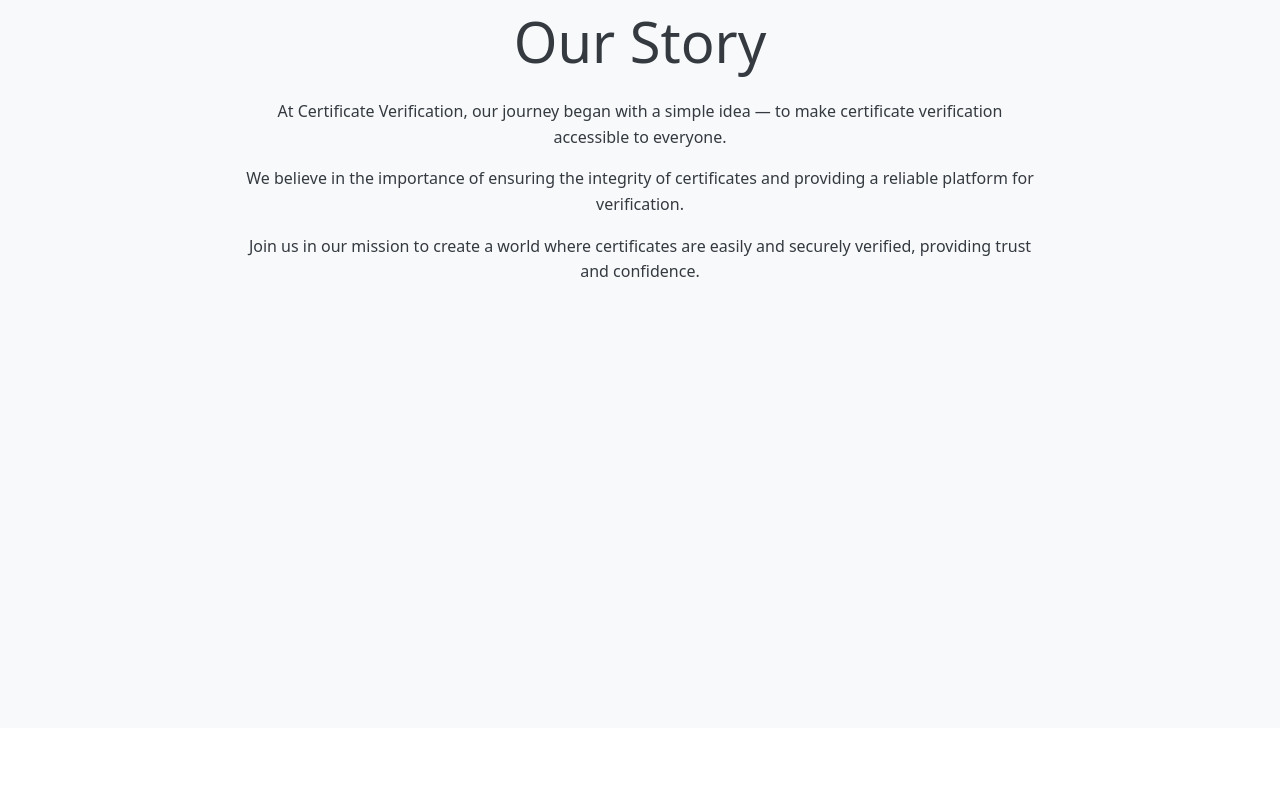
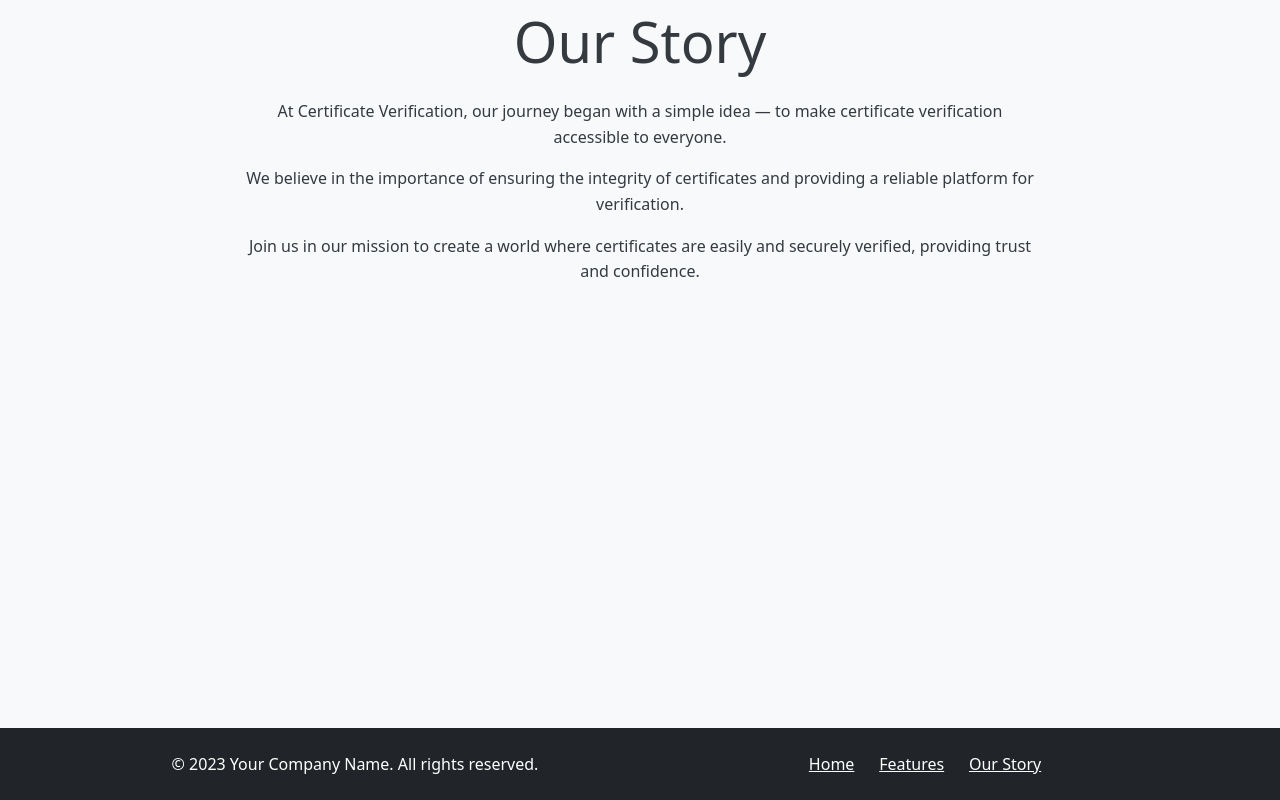
Before and after one commit to karishmarajput/cloud6, a React (Create React App) app in the folder client/: page / in a window 1280 px wide. Shown: the part 1470-2270 px from the top of the page. Before the commit the page ends 2198 px from the top, so only its background shows below. Built offline with nearby package versions, Linux system fonts and the light colour scheme.

Commit message:
added footer

```diff
--- a/client/src/pages/LandingPage.js
+++ b/client/src/pages/LandingPage.js
@@ -1,7 +1,9 @@
 import NavbarCertif from "./components/Navbar";
-import MainPage from "./components/MainPage";
-import FeaturePage from "./components/FeaturePage";
-import OurStoryPage from "./components/OurStoryPage";
+import MainPage from "./homepage/MainPage";
+import FeaturePage from "./homepage/FeaturePage";
+import OurStoryPage from "./homepage/OurStoryPage";
+import Footer from "./components/Footer";
+
 function LandingPage() {
   return (
     <div>
@@ -9,6 +11,7 @@ function LandingPage() {
       <MainPage />
       <FeaturePage />
       <OurStoryPage />
+      <Footer />
     </div>
   );
 }
--- /dev/null
+++ b/client/src/pages/components/Footer.js
@@ -0,0 +1,35 @@
+import React from "react";
+import { Container, Row, Col } from "react-bootstrap";
+
+const Footer = () => {
+  return (
+    <footer className="bg-dark text-white py-4">
+      <Container>
+        <Row>
+          <Col md={6} className="text-center text-md-left">
+            <p className="mb-0">
+              &copy; 2023 Your Company Name. All rights reserved.
+            </p>
+          </Col>
+          <Col md={6} className="text-center text-md-right">
+            <p className="mb-0">
+              <a href="/" className="text-white mx-2">
+                Home
+              </a>
+              <span className="text-muted">|</span>
+              <a href="/features" className="text-white mx-2">
+                Features
+              </a>
+              <span className="text-muted">|</span>
+              <a href="/our-story" className="text-white mx-2">
+                Our Story
+              </a>
+            </p>
+          </Col>
+        </Row>
+      </Container>
+    </footer>
+  );
+};
+
+export default Footer;
```
Also changed, not shown: client/src/pages/homepage/FeaturePage.css (renamed from client/src/pages/components/FeaturePage.css), client/src/pages/homepage/FeaturePage.js (renamed from client/src/pages/components/FeaturePage.js), client/src/pages/homepage/MainPage.css (renamed from client/src/pages/components/MainPage.css), client/src/pages/homepage/MainPage.js (renamed from client/src/pages/components/MainPage.js), client/src/pages/homepage/OurStoryPage.css (renamed from client/src/pages/components/OurStoryPage.css), client/src/pages/homepage/OurStoryPage.js (renamed from client/src/pages/components/OurStoryPage.js).
